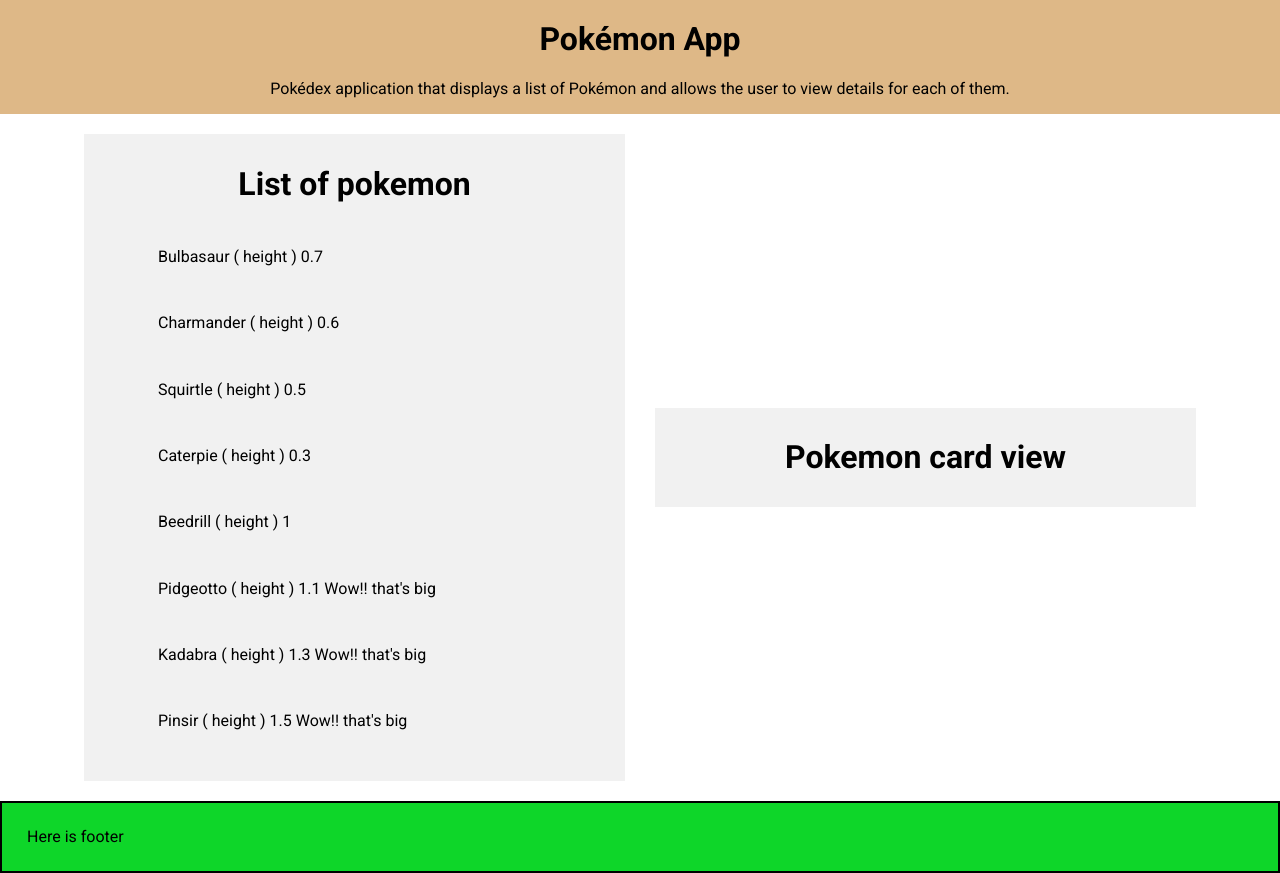
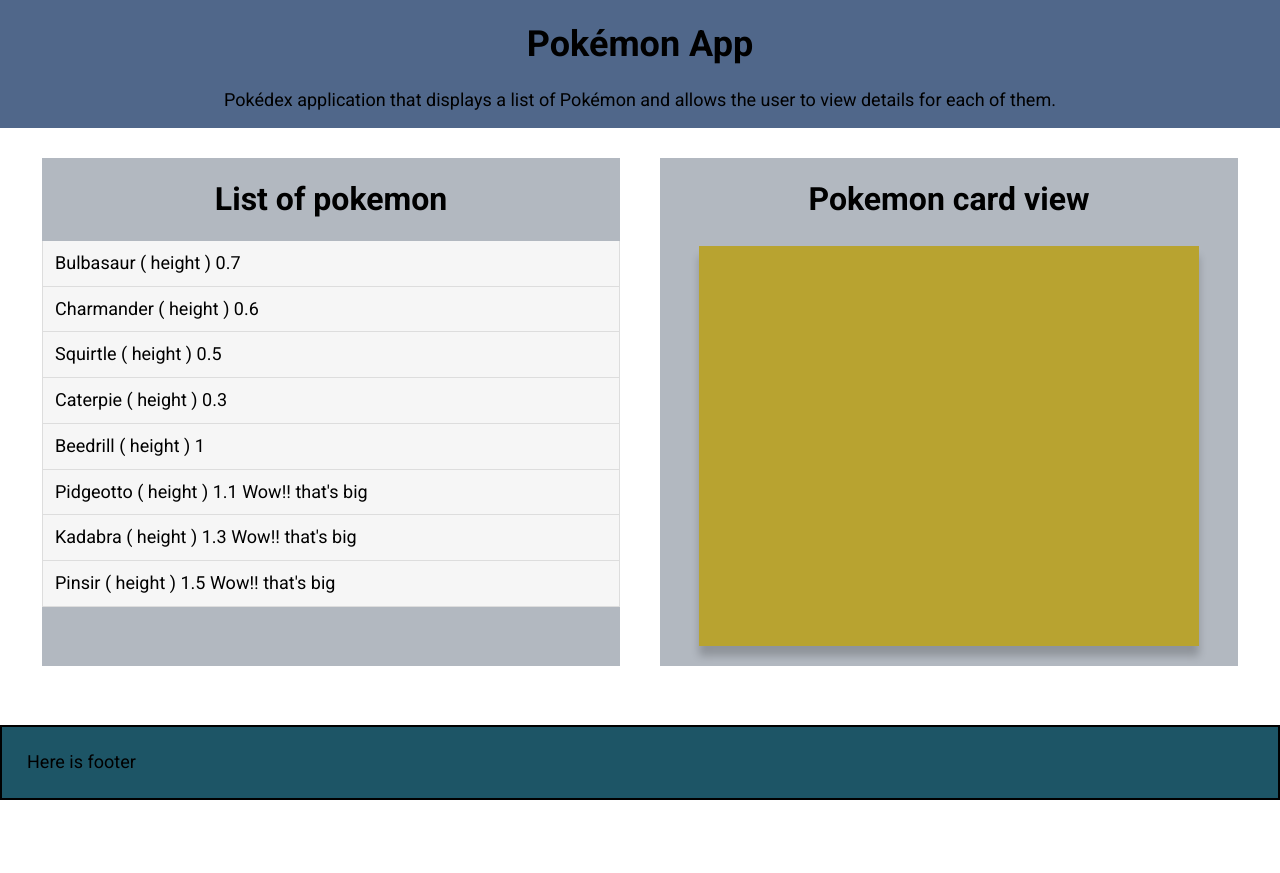
Before and after one commit to Mezekr/Pokedex-js-app, a plain HTML site: page index.html in a window 1280 px wide. After the commit the page ends 800 px from the top, so only its background shows below. Drawn offline with nearby package versions, Linux system fonts and the light colour scheme.

Commit message:
refactor the style of main part of index page

```diff
--- a/css/styles.css
+++ b/css/styles.css
@@ -18,50 +18,74 @@
 	justify-content: space-between;
 	align-items: center;
 	border: 2px splid #0ed629;
+	font-size: 18px;
 }
 header {
 	width: 100%;
 	text-align: center;
-	background-color: burlywood;
+	background-color: rgb(80, 103, 138);
 }
-main {
+
+main,
+.main-container {
+	display: flex;
+	width: 95%;
+	margin: 20px;
+	padding: 10px;
+	gap: 40px;
 	text-align: center;
 }
-.main-container {
-	width: 90%;
-	margin: 0;
-	padding: 10px;
-	display: flex;
-	justify-content: space-between;
-	align-items: center;
-	gap: 10px;
-	/* background-color: cadetblue; */
+.pokemon-box {
+	flex: 50%;
+	padding: 0;
+	background-color: rgb(178, 184, 192);
 }
-.main-container > div {
-	background-color: #f1f1f1;
-	margin: 10px;
-	padding: 10px;
-	width: 50%;
+.pokemon-box h1 {
+	margin: 15px;
+	padding: 8px;
+	font-size: 2rem;
 }
+
+.pokemon-list-container,
+#pokemon-card-container {
+	padding: 0;
+}
+
 #pokemon-list ul {
 	text-decoration: none;
 	list-style: none;
 	text-align: left;
+	margin: 0;
+	padding: 0;
+	overflow: auto;
 }
 
 #pokemon-list ul li {
 	display: block;
-	padding: 1.5em;
+	border: 1px solid rgb(221, 221, 221);
+	background-color: rgb(246, 246, 246);
+	margin: -1px 0 0 0;
+	padding: 12px;
+	text-decoration: none;
+	font-size: 1em;
+	color: rgb(0, 0, 0);
 }
-.pokemon-view-card {
-	margin: 0;
-	padding: 100px;
+#pokemon-list ul li:hover {
+	background-color: #eee;
+}
+#pokemon-view-card {
+	padding: 10px;
+	box-shadow: 0 10px 8px 0 rgba(0, 0, 0, 0.2);
+	max-width: 500px;
+	margin: 20px auto;
+	min-height: 400px;
+	background-color: rgb(184, 163, 48);
 }
 
 footer {
 	margin-top: auto;
 	width: 100%;
 	padding: 25px;
-	background-color: #0ed629;
+	background-color: #1d5566;
 	border: 2px solid black;
 }
```
